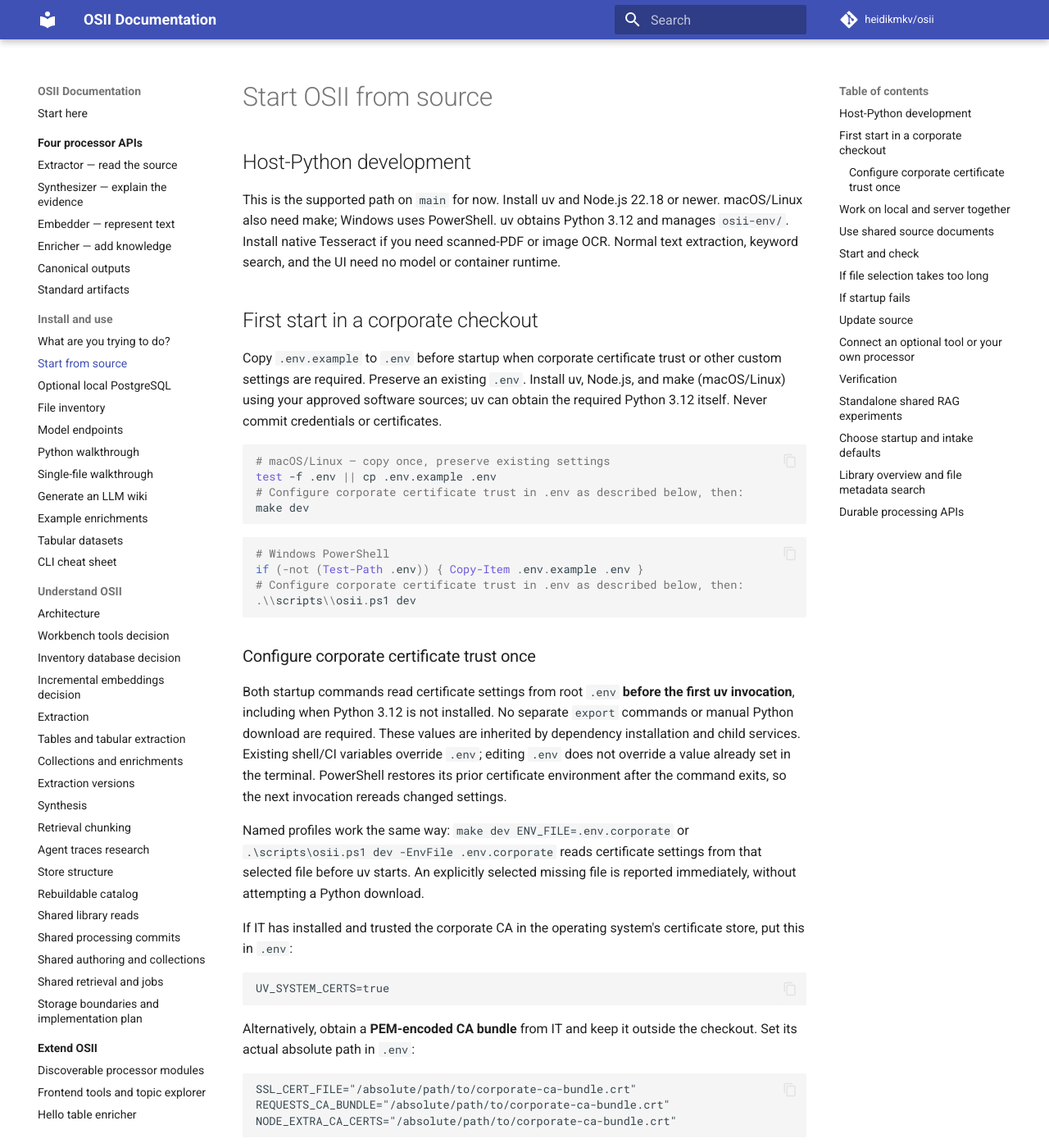
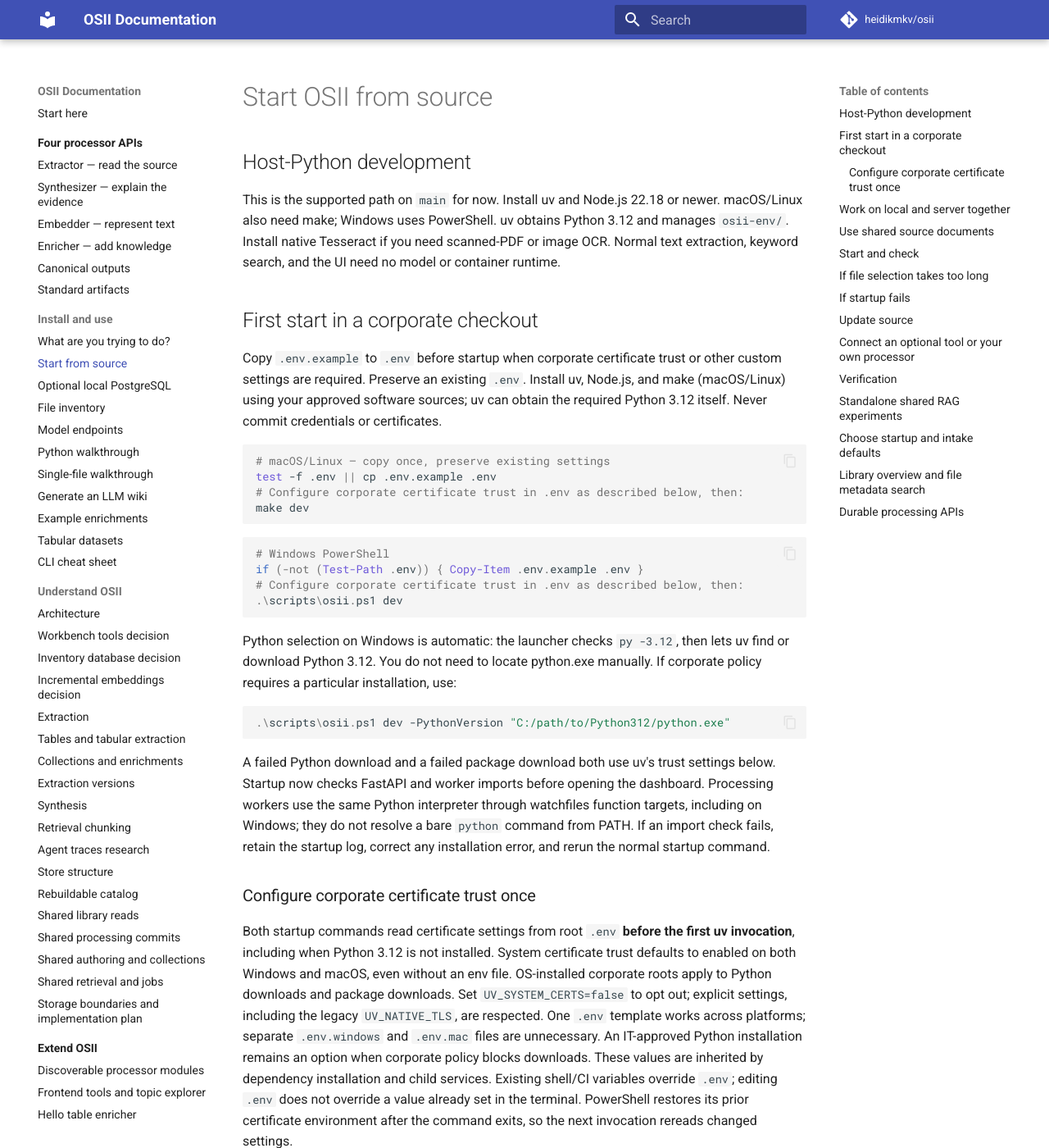
Before and after one commit to sandialabs/OSII, an MkDocs documentation site: the page built from docs/operations/runbook-development.md, in a window 1280 px wide and 1400 px high. Shown: the whole window at 82% size. Built offline with MkDocs 1.6.1 and Material for MkDocs 9.7.7, drawn with Linux system fonts in a browser that asks for light colours; comment, search, counter and statistics services are not loaded; some of the changed text lies outside the part shown.

Commit message:
Harden Windows bootstrap and allow local model credential rotation

````diff
--- a/docs/operations/runbook-development.md
+++ b/docs/operations/runbook-development.md
@@ -26,14 +26,35 @@ make dev
 # Windows PowerShell
 if (-not (Test-Path .env)) { Copy-Item .env.example .env }
 # Configure corporate certificate trust in .env as described below, then:
-.\\scripts\\osii.ps1 dev
+.\scripts\osii.ps1 dev
 ```
+
+Python selection on Windows is automatic: the launcher checks `py -3.12`,
+then lets uv find or download Python 3.12. You do not need to locate python.exe
+manually. If corporate policy requires a particular installation, use:
+
+```powershell
+.\scripts\osii.ps1 dev -PythonVersion "C:/path/to/Python312/python.exe"
+```
+
+A failed Python download and a failed package download both use uv's trust
+settings below. Startup now checks FastAPI and worker imports before opening
+the dashboard. Processing workers use the same Python interpreter through
+watchfiles function targets, including on Windows; they do not resolve a bare
+`python` command from PATH. If an import check fails, retain the startup log,
+correct any installation error, and rerun the normal startup command.
 
 ### Configure corporate certificate trust once
 
 Both startup commands read certificate settings from root `.env` **before the
-first uv invocation**, including when Python 3.12 is not installed. No separate
-`export` commands or manual Python download are required. These values are
+first uv invocation**, including when Python 3.12 is not installed.
+System certificate trust defaults to enabled on both Windows and macOS, even
+without an env file. OS-installed corporate roots apply to Python downloads
+and package downloads. Set `UV_SYSTEM_CERTS=false` to opt out; explicit
+settings, including the legacy `UV_NATIVE_TLS`, are respected.
+One `.env` template works across platforms; separate `.env.windows` and
+`.env.mac` files are unnecessary. An IT-approved Python installation remains
+an option when corporate policy blocks downloads. These values are
 inherited by dependency installation and child services. Existing shell/CI
 variables override `.env`; editing `.env` does not override a value already set
 in the terminal. PowerShell restores its prior certificate environment after
@@ -186,7 +207,7 @@ instances, Windows execution, and a large PDF corpus remain unverified.
 
 ## Start and check
 
-Run `make dev` (Windows: `.\\scripts\\osii.ps1 dev`). This installs locked
+Run `make dev` (Windows: `.\scripts\osii.ps1 dev`). This installs locked
 Python dependencies and dashboard dependencies, then starts the application,
 baseline processors, and enabled processor modules on the host. Module dependencies
 are prepared once per project in that project's ignored `osii-env/`, separately
@@ -245,7 +266,7 @@ for the proposed background discovery/staging integration for very large shares.
 
 Preview the process plan without launching services:
 `uv run --no-project --python 3.12 python scripts/dev_stack.py --dry-run`.
-On Windows use `.\\scripts\\osii.ps1 dev -DryRun`.
+On Windows use `.\scripts\osii.ps1 dev -DryRun`.
 
 ## Update source
 
@@ -277,7 +298,7 @@ For extension contracts and custom reranking, see the
 [RAG strategy authoring guide](../extending/rag-strategies.md).
 
 Normal local startup now installs the locked `rag-haystack` extra for Chat's
-opt-in experiment controls. Restart `make dev` (Windows: `.\\scripts\\osii.ps1 dev`)
+opt-in experiment controls. Restart `make dev` (Windows: `.\scripts\osii.ps1 dev`)
 after updating. The extra remains optional for standalone Python users and is
 not part of the baseline hosted image.
 
````
Also changed, not shown: docs/operations/model-endpoints.md (+26 -0 lines), 12 other files.
